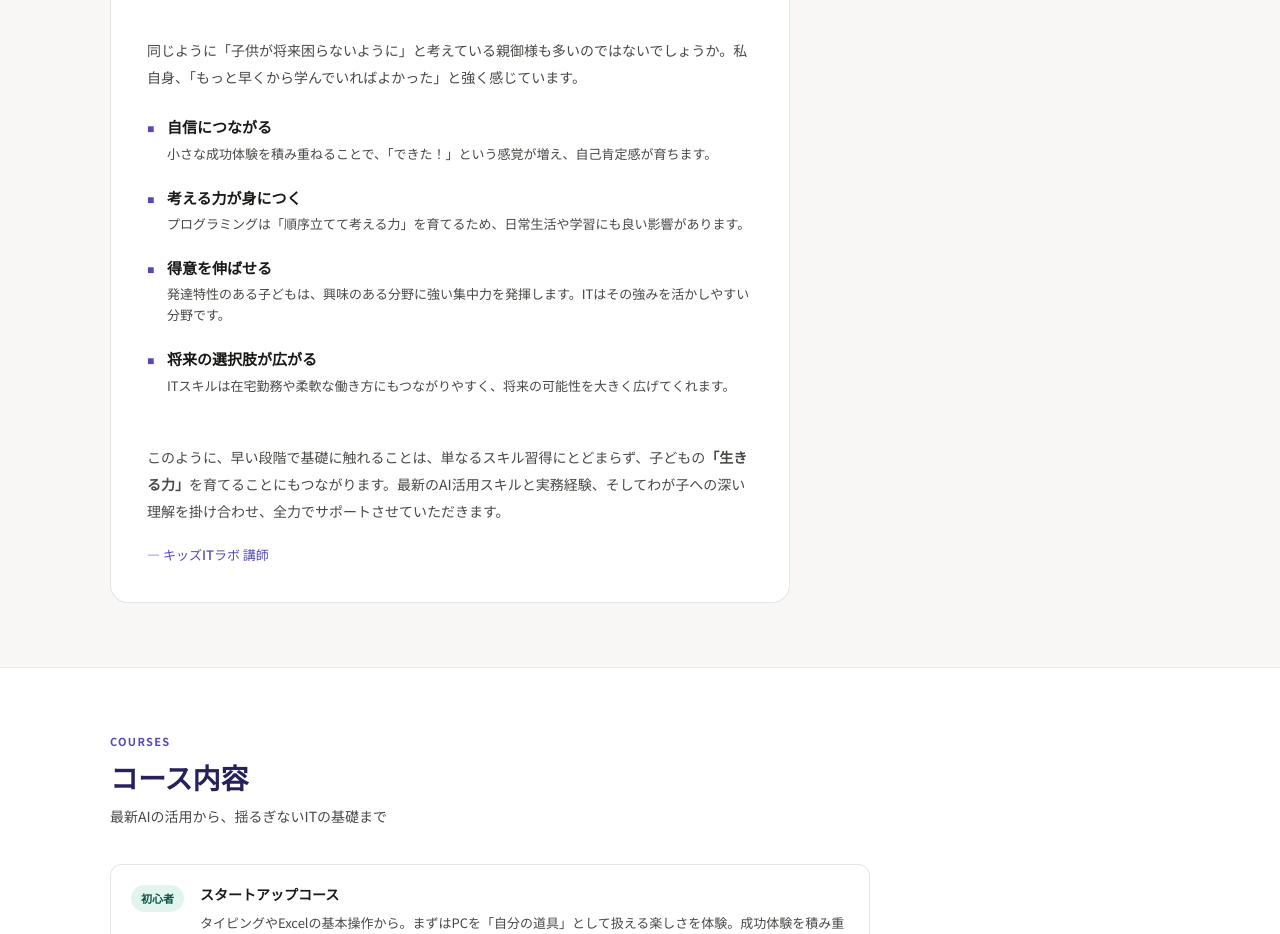
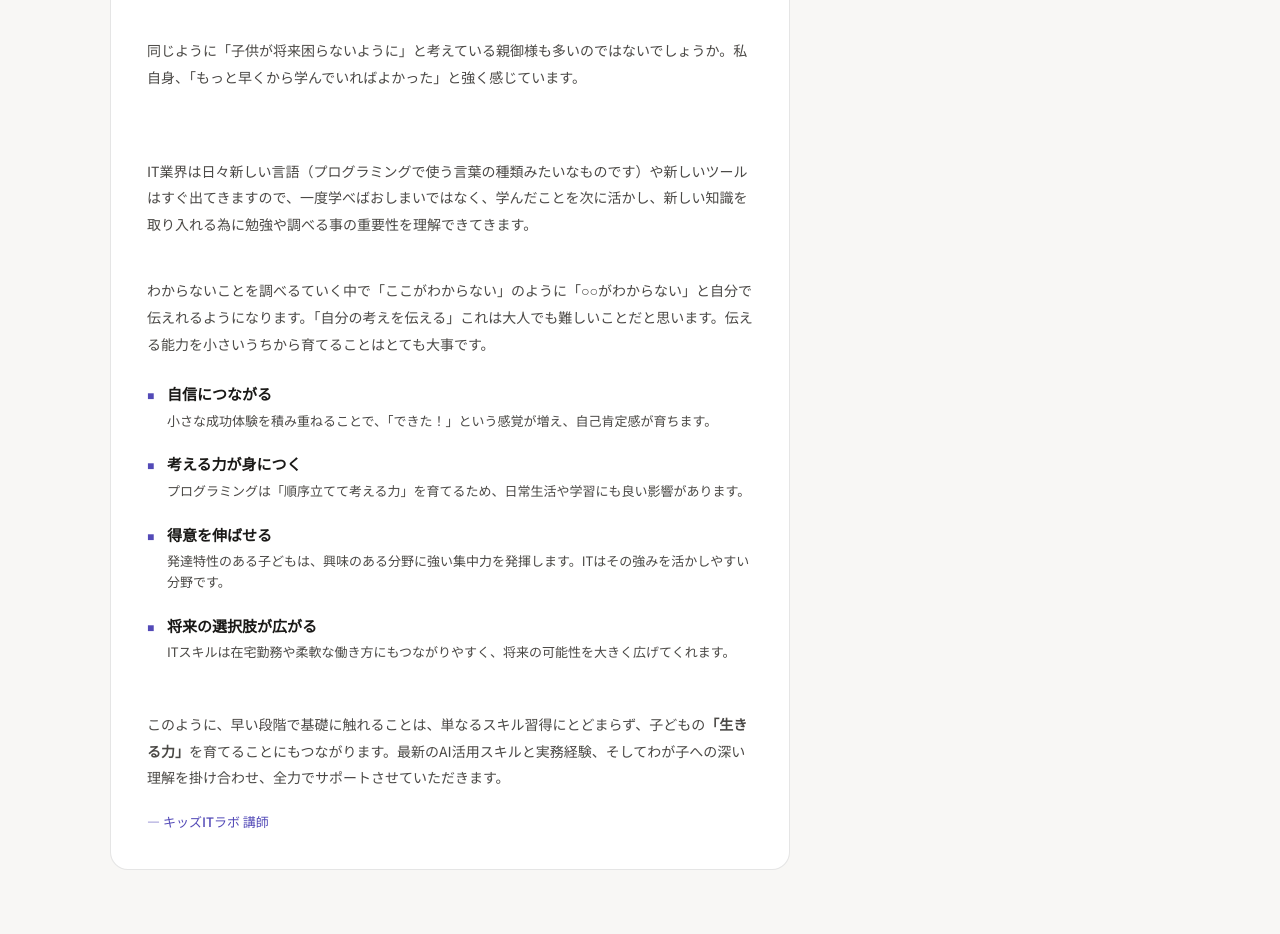
Before and after one commit to kids-it-lab/kids-it-lab.github.io, a plain HTML site: page index.html in a window 1280 px wide. Shown: the part 1042-1976 px from the top of the page. Drawn offline with Linux system fonts and the light colour scheme.

Commit message:
Update index.html

```diff
--- a/index.html
+++ b/index.html
@@ -4,7 +4,7 @@
   <meta charset="UTF-8">
   <meta name="viewport" content="width=device-width, initial-scale=1.0">
   <title>キッズITラボ | 定型のお子様・発達に課題があるお子様。AI時代を生き抜く力を育むPC個別訪問レッスン（泉州エリア）</title>
-  <meta name="description" content="高石市・和泉市・泉大津市・忠岡町・岸和田市対応。IT業界の2030年問題を見据えた、一人ひとりの特性に合わせたPC個別訪問レッスン。生成AI活用からSalesforce資格取得支援まで。土日祝日のみ受付中。">
+  <meta name="description" content="高石市・和泉市・泉大津市・忠岡町・岸和田市対応。IT業界の2030年問題を見据えた、一人ひとりの特性に合わせたPC個別訪問レッスン。PC基礎操作からプログラミングの基礎、生成AI活用、Salesforce資格取得支援まで。※現在は土日祝日のみレッスン中。">
   <link rel="preconnect" href="https://fonts.googleapis.com">
   <link rel="preconnect" href="https://fonts.gstatic.com" crossorigin>
   <link href="https://fonts.googleapis.com/css2?family=Noto+Sans+JP:wght@400;500;700&family=Zen+Kaku+Gothic+New:wght@400;700;900&display=swap" rel="stylesheet">
@@ -726,7 +726,12 @@
         <p>
           同じように「子供が将来困らないように」と考えている親御様も多いのではないでしょうか。私自身、「もっと早くから学んでいればよかった」と強く感じています。
         </p>
-
+　　　　 <p>
+          IT業界は日々新しい言語（プログラミングで使う言葉の種類みたいなものです）や新しいツールはすぐ出てきますので、一度学べばおしまいではなく、学んだことを次に活かし、新しい知識を取り入れる為に勉強や調べる事の重要性を理解できてきます。
+        </p>
+        <p>
+          わからないことを調べるていく中で「ここがわからない」のように「○○がわからない」と自分で伝えれるようになります。「自分の考えを伝える」これは大人でも難しいことだと思います。伝える能力を小さいうちから育てることはとても大事です。
+        </p>
         <ul class="benefit-list">
           <li class="benefit-item">
             <strong>自信につながる</strong>
```
